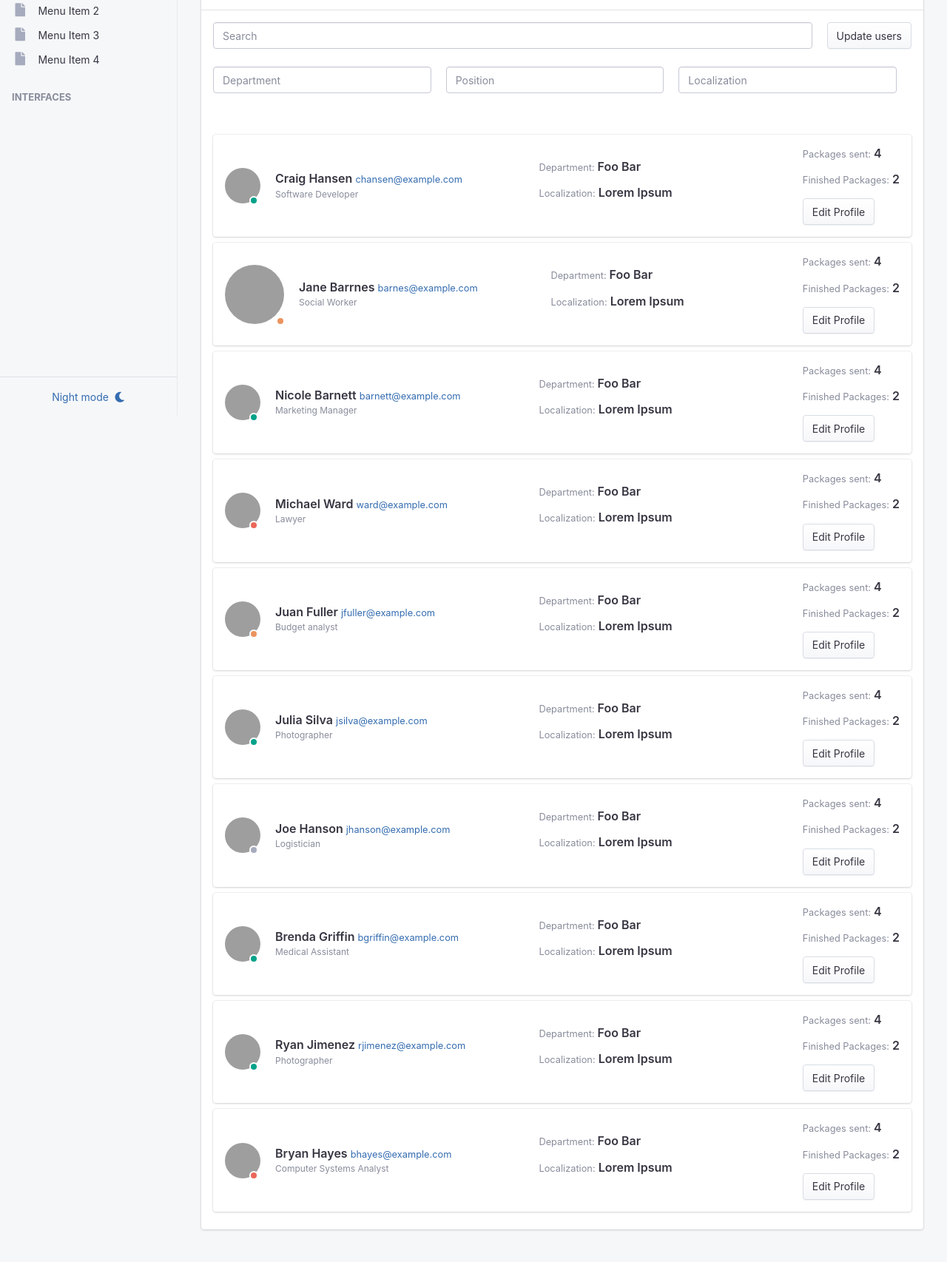
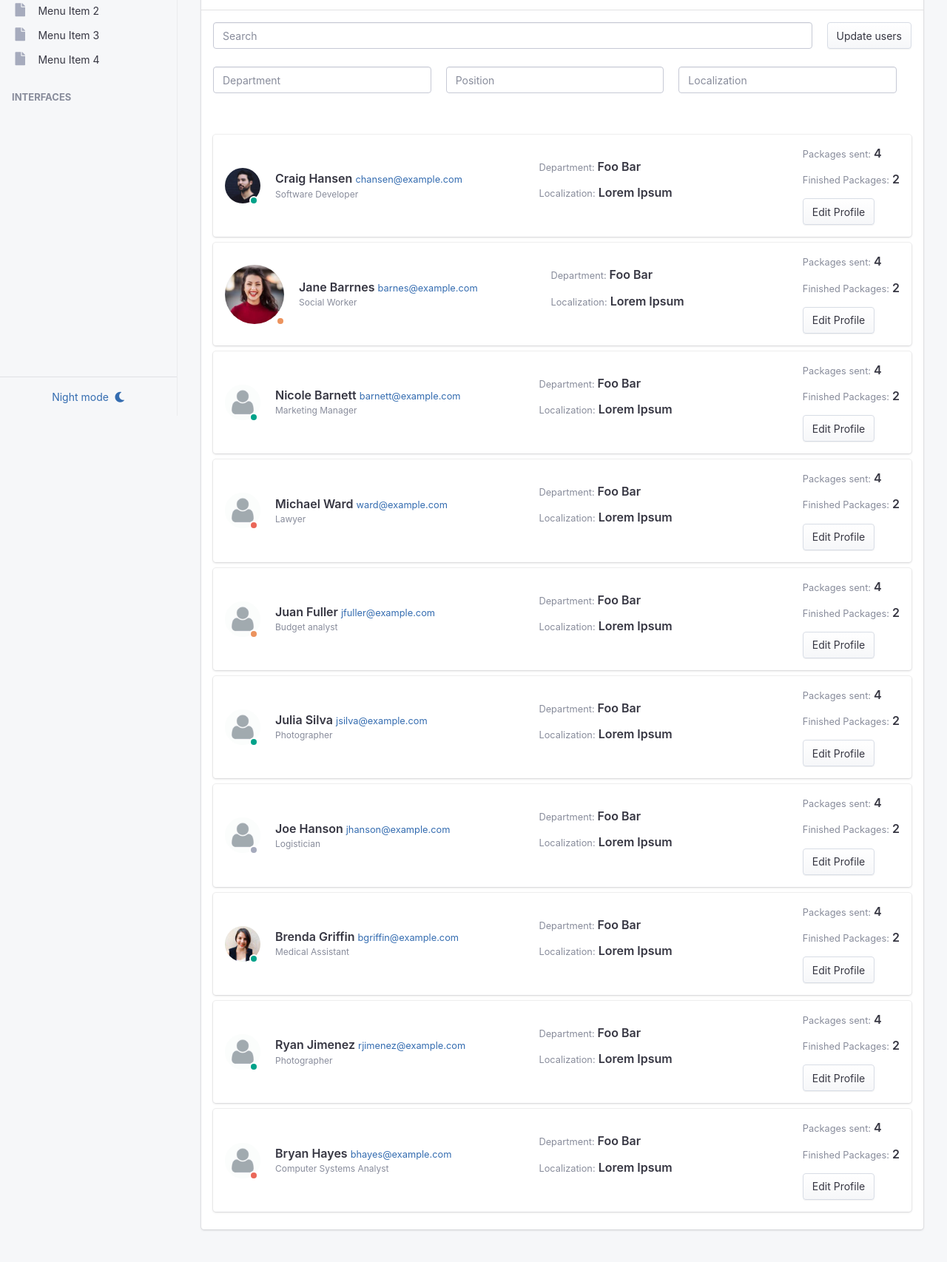
Before and after one commit to binawork/OnlineOnboarding, a Django app: page /onboarding/bootstrap/users-list in a window 1280 px wide. Shown: the part 238-1944 px from the top of the page at 74% size. Run offline with Django 3.2, Linux system fonts and the light colour scheme; some libraries are stand-ins or nearby versions; grey boxes are pictures that could not be loaded.

Commit message:
Update urls for images of face, add 3 as an example (from Looper), #39

```diff
--- a/templates/bootstrap/users-list.html
+++ b/templates/bootstrap/users-list.html
@@ -368,7 +368,7 @@
                       <div class="row align-items-center">
                         <!-- grid column -->
                         <div class="col-auto">
-                          <a href="#" class="user-avatar user-avatar-lg"><img src="bootstrap/images/avatars/uifaces5.jpg" alt=""> <span class="avatar-badge online" title="online"></span></a>
+                          <a href="#" class="user-avatar user-avatar-lg"><img src="{% static 'bootstrap/images/uifaces5.jpg' %}" alt=""> <span class="avatar-badge online" title="online"></span></a>
                         </div><!-- /grid column -->
                         <!-- grid column -->
                         <div class="col">
@@ -407,7 +407,7 @@
                       <div class="row align-items-center">
                         <!-- grid column -->
                         <div class="col-auto">
-                          <a href="#" class="user-avatar user-avatar-xl"><img src="bootstrap/images/avatars/uifaces9.jpg" alt=""> <span class="avatar-badge idle" title="idle"></span></a>
+                          <a href="#" class="user-avatar user-avatar-xl"><img src="{% static 'bootstrap/images/uifaces9.jpg' %}" alt=""> <span class="avatar-badge idle" title="idle"></span></a>
                         </div><!-- /grid column -->
                         <!-- grid column -->
                         <div class="col">
@@ -446,7 +446,7 @@
                       <div class="row align-items-center">
                         <!-- grid column -->
                         <div class="col-auto">
-                          <a href="#" class="user-avatar user-avatar-lg"><img src="bootstrap/images/avatars/uifaces4.jpg" alt=""> <span class="avatar-badge online" title="online"></span></a>
+                          <a href="#" class="user-avatar user-avatar-lg"><img src="{% static 'bootstrap/images/unknown-profile.jpg' %}" alt=""> <span class="avatar-badge online" title="online"></span></a>
                         </div><!-- /grid column -->
                         <!-- grid column -->
                         <div class="col">
@@ -485,7 +485,7 @@
                       <div class="row align-items-center">
                         <!-- grid column -->
                         <div class="col-auto">
-                          <a href="#" class="user-avatar user-avatar-lg"><img src="bootstrap/images/avatars/uifaces6.jpg" alt=""> <span class="avatar-badge busy" title="buse"></span></a>
+                          <a href="#" class="user-avatar user-avatar-lg"><img src="{% static 'bootstrap/images/unknown-profile.jpg' %}" alt=""> <span class="avatar-badge busy" title="buse"></span></a>
                         </div><!-- /grid column -->
                         <!-- grid column -->
                         <div class="col">
@@ -524,7 +524,7 @@
                       <div class="row align-items-center">
                         <!-- grid column -->
                         <div class="col-auto">
-                          <a href="#" class="user-avatar user-avatar-lg"><img src="bootstrap/images/avatars/unknown-profile.jpg" alt=""> <span class="avatar-badge idle" title="idle"></span></a>
+                          <a href="#" class="user-avatar user-avatar-lg"><img src="{% static 'bootstrap/images/unknown-profile.jpg' %}" alt=""> <span class="avatar-badge idle" title="idle"></span></a>
                         </div><!-- /grid column -->
                         <!-- grid column -->
                         <div class="col">
@@ -563,7 +563,7 @@
                       <div class="row align-items-center">
                         <!-- grid column -->
                         <div class="col-auto">
-                          <a href="#" class="user-avatar user-avatar-lg"><img src="bootstrap/images/avatars/unknown-profile.jpg" alt=""> <span class="avatar-badge online" title="online"></span></a>
+                          <a href="#" class="user-avatar user-avatar-lg"><img src="{% static 'bootstrap/images/unknown-profile.jpg' %}" alt=""> <span class="avatar-badge online" title="online"></span></a>
                         </div><!-- /grid column -->
                         <!-- grid column -->
                         <div class="col">
@@ -602,7 +602,7 @@
                       <div class="row align-items-center">
                         <!-- grid column -->
                         <div class="col-auto">
-                          <a href="#" class="user-avatar user-avatar-lg"><img src="bootstrap/images/avatars/unknown-profile.jpg" alt=""> <span class="avatar-badge offline" title="offline"></span></a>
+                          <a href="#" class="user-avatar user-avatar-lg"><img src="{% static 'bootstrap/images/unknown-profile.jpg' %}" alt=""> <span class="avatar-badge offline" title="offline"></span></a>
                         </div><!-- /grid column -->
                         <!-- grid column -->
                         <div class="col">
@@ -641,7 +641,7 @@
                       <div class="row align-items-center">
                         <!-- grid column -->
                         <div class="col-auto">
-                          <a href="#" class="user-avatar user-avatar-lg"><img src="bootstrap/images/avatars/uifaces11.jpg" alt=""> <span class="avatar-badge online" title="online"></span></a>
+                          <a href="#" class="user-avatar user-avatar-lg"><img src="{% static 'bootstrap/images/uifaces11.jpg' %}" alt=""> <span class="avatar-badge online" title="online"></span></a>
                         </div><!-- /grid column -->
                         <!-- grid column -->
                         <div class="col">
@@ -681,7 +681,7 @@
                       <div class="row align-items-center">
                         <!-- grid column -->
                         <div class="col-auto">
-                          <a href="#" class="user-avatar user-avatar-lg"><img src="bootstrap/images/avatars/unknown-profile.jpg" alt=""> <span class="avatar-badge online" title="online"></span></a>
+                          <a href="#" class="user-avatar user-avatar-lg"><img src="{% static 'bootstrap/images/unknown-profile.jpg' %}" alt=""> <span class="avatar-badge online" title="online"></span></a>
                         </div><!-- /grid column -->
                         <!-- grid column -->
                         <div class="col">
@@ -720,7 +720,7 @@
                       <div class="row align-items-center">
                         <!-- grid column -->
                         <div class="col-auto">
-                          <a href="#" class="user-avatar user-avatar-lg"><img src="bootstrap/images/avatars/unknown-profile.jpg" alt=""> <span class="avatar-badge busy" title="busy"></span></a>
+                          <a href="#" class="user-avatar user-avatar-lg"><img src="{% static 'bootstrap/images/unknown-profile.jpg' %}" alt=""> <span class="avatar-badge busy" title="busy"></span></a>
                         </div><!-- /grid column -->
                         <!-- grid column -->
                         <div class="col">
```
Also changed, not shown: onboarding/static/bootstrap/images/uifaces11.jpg (added), onboarding/static/bootstrap/images/uifaces5.jpg (added), onboarding/static/bootstrap/images/uifaces9.jpg (added).
